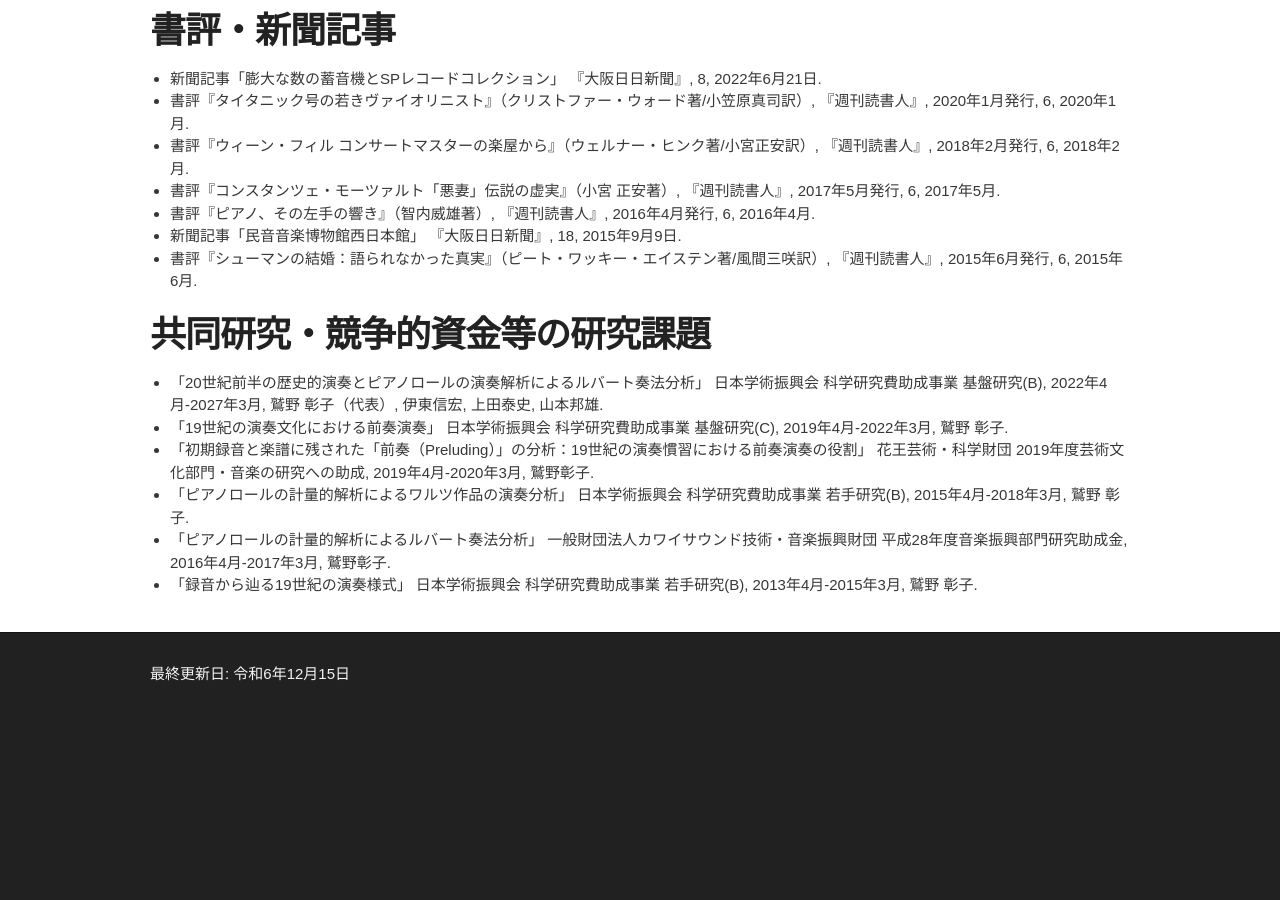
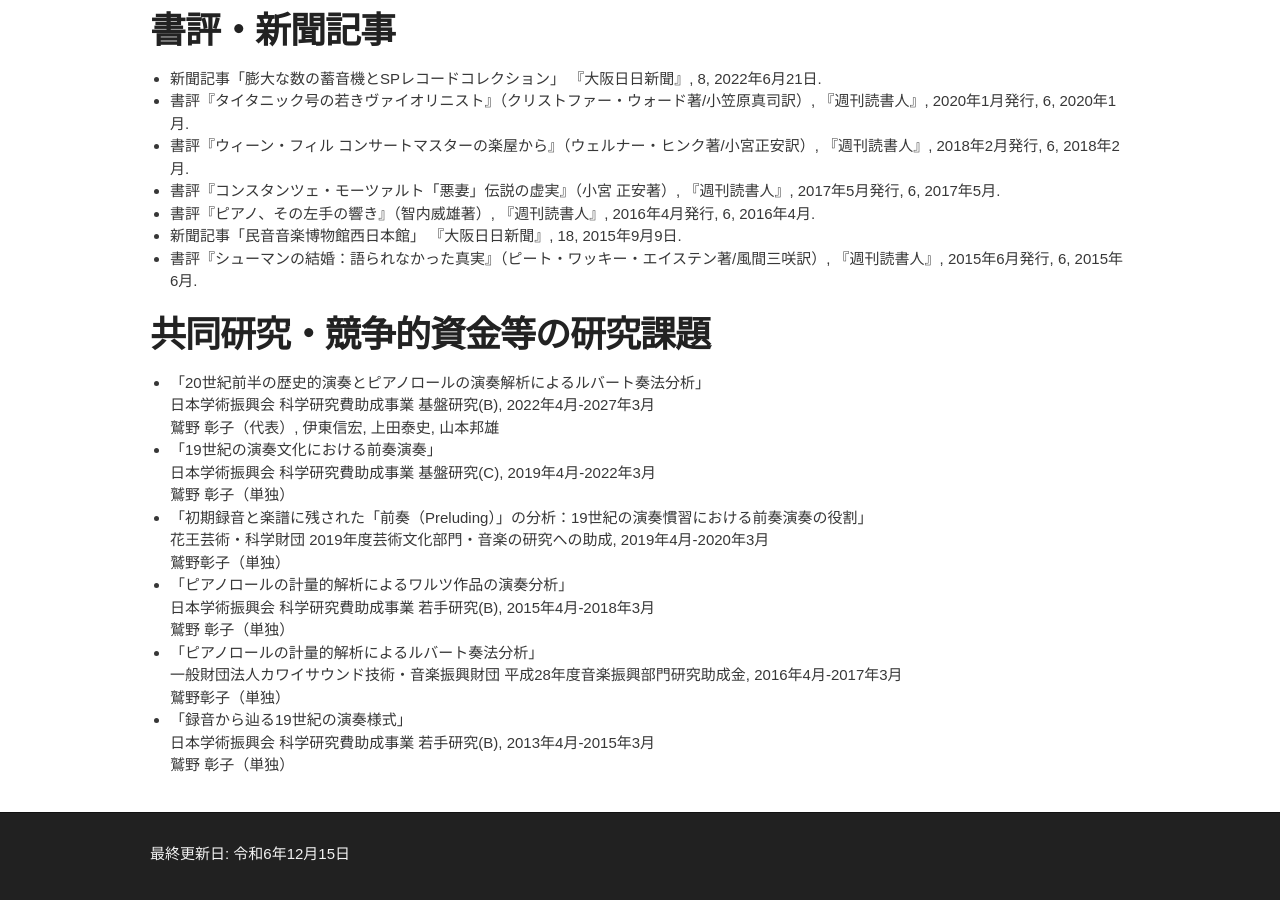
Before and after one commit to akikowashino/akikowashino.github.io, a Jekyll site: the page built from index.md, in a window 1280 px wide and 900 px high, scrolled down 4206 px. Built offline with Jekyll 4.4.1, drawn with Linux system fonts in a browser that asks for light colours; before the commit the page ends 4926 px from its top, so only the background shows below that.

Commit message:
Update index.md

```diff
--- a/index.md
+++ b/index.md
@@ -186,17 +186,21 @@ lang: jp
 
 
 # 共同研究・競争的資金等の研究課題
-* 「20世紀前半の歴史的演奏とピアノロールの演奏解析によるルバート奏法分析」
-日本学術振興会 科学研究費助成事業 基盤研究(B), 2022年4月-2027年3月, 鷲野 彰子（代表）, 伊東信宏, 上田泰史, 山本邦雄.
-* 「19世紀の演奏文化における前奏演奏」
-日本学術振興会 科学研究費助成事業 基盤研究(C), 2019年4月-2022年3月, 鷲野 彰子.
-* 「初期録音と楽譜に残された「前奏（Preluding）」の分析：19世紀の演奏慣習における前奏演奏の役割」
-花王芸術・科学財団 2019年度芸術文化部門・音楽の研究への助成, 2019年4月-2020年3月,
-鷲野彰子.
-* 「ピアノロールの計量的解析によるワルツ作品の演奏分析」
-日本学術振興会 科学研究費助成事業 若手研究(B), 2015年4月-2018年3月, 鷲野 彰子.
-* 「ピアノロールの計量的解析によるルバート奏法分析」
-一般財団法人カワイサウンド技術・音楽振興財団 平成28年度音楽振興部門研究助成金, 2016年4月-2017年3月,
-鷲野彰子.
-* 「録音から辿る19世紀の演奏様式」
-日本学術振興会 科学研究費助成事業 若手研究(B), 2013年4月-2015年3月, 鷲野 彰子.
+* 「20世紀前半の歴史的演奏とピアノロールの演奏解析によるルバート奏法分析」<br>
+日本学術振興会 科学研究費助成事業 基盤研究(B), 2022年4月-2027年3月<br>
+鷲野 彰子（代表）, 伊東信宏, 上田泰史, 山本邦雄
+* 「19世紀の演奏文化における前奏演奏」 <br>
+日本学術振興会 科学研究費助成事業 基盤研究(C), 2019年4月-2022年3月<br>
+鷲野 彰子（単独）
+* 「初期録音と楽譜に残された「前奏（Preluding）」の分析：19世紀の演奏慣習における前奏演奏の役割」<br>
+花王芸術・科学財団 2019年度芸術文化部門・音楽の研究への助成, 2019年4月-2020年3月<br>
+鷲野彰子（単独）
+* 「ピアノロールの計量的解析によるワルツ作品の演奏分析」<br>
+日本学術振興会 科学研究費助成事業 若手研究(B), 2015年4月-2018年3月<br>
+鷲野 彰子（単独）
+* 「ピアノロールの計量的解析によるルバート奏法分析」<br>
+一般財団法人カワイサウンド技術・音楽振興財団 平成28年度音楽振興部門研究助成金, 2016年4月-2017年3月<br>
+鷲野彰子（単独）
+* 「録音から辿る19世紀の演奏様式」<br>
+日本学術振興会 科学研究費助成事業 若手研究(B), 2013年4月-2015年3月<br>
+鷲野 彰子（単独）
```
